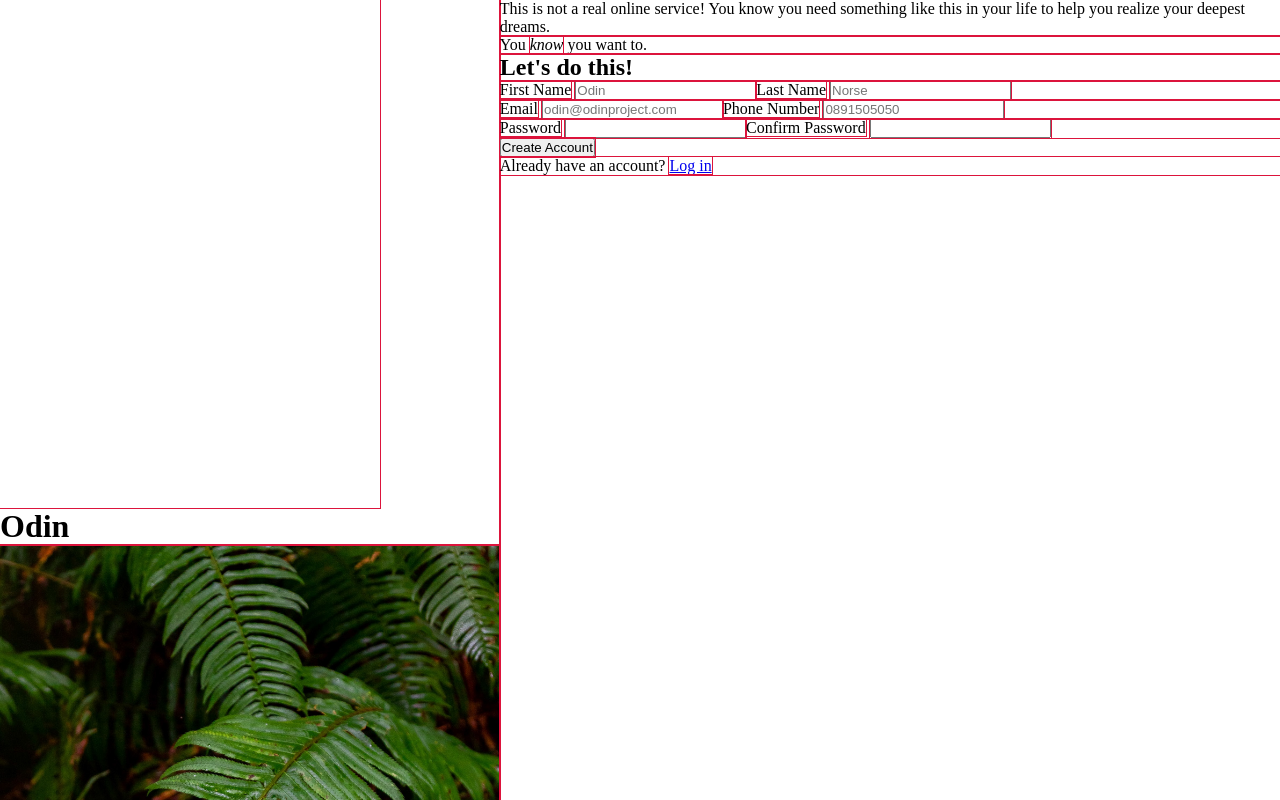
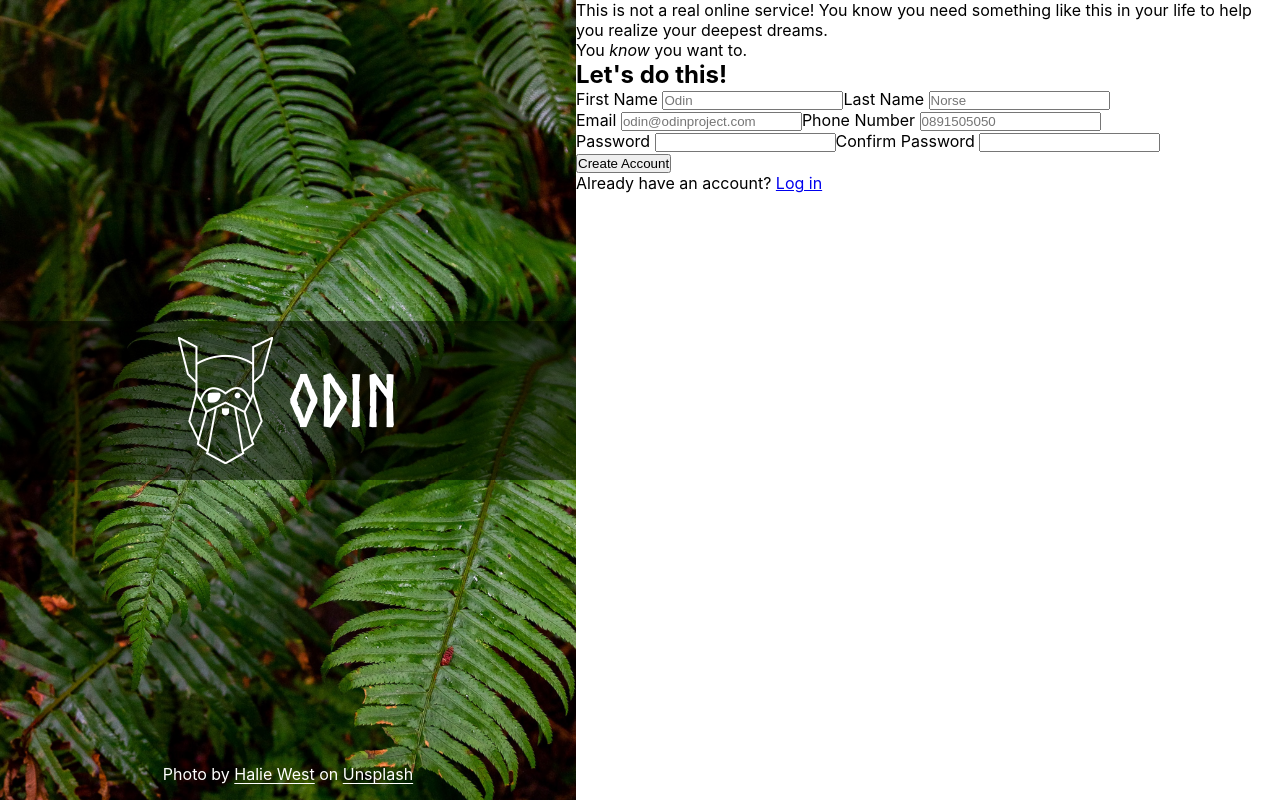
Before and after one commit to barryhanna/sign-up-form, a plain HTML site: page index.html in a window 1280 px wide. Shown: the top 800 px of the page. Drawn offline with Linux system fonts and the light colour scheme.

Commit message:
Left column design completed

```diff
--- a/index.html
+++ b/index.html
@@ -9,19 +9,18 @@
 </head>
 <body>
 	<div class="container">
-		<div class="col">
-			<h1><img src="./assets/odin-lined.png" />Odin</h1>
-			<figure>
-				<img src="./assets/halie-west-25xggax4bSA-unsplash.jpg" alt="">
-				<figcaption>Photo by Halie West on <a href="https://unsplash.it">Unsplash</a></figcaption>
-			</figure>
-
+		<div class="col brand-col">
+			<div class="heading">
+				<img class="logo" src="./assets/odin-lined.png">
+				<h1>Odin</h1>
+			</div>
+			<p class="photo-attribution">Photo by <a href="#">Halie West</a> on <a href="https://unsplash.it">Unsplash</a></p>
 		</div>
 		<div class="col content">
 			<p>This is not a real online service! You know you need something like this in your life to help you realize your deepest dreams.</p>
 			<p>You <em>know</em> you want to.</p>
-			<h2>Let's do this!</h2>
 			<form>
+				<h2>Let's do this!</h2>
 				<div class="row">
 					<fieldset>
 						<label for="fname">First Name</label>
--- a/style.css
+++ b/style.css
@@ -1,5 +1,5 @@
 @font-face {
-  font-family: face;
+  font-family: Norse;
   src: url('./assets/Norse-Bold.otf');
 }
 
@@ -9,7 +9,26 @@
   box-sizing: border-box;
   margin: 0;
   padding: 0;
-  outline: 1px solid crimson;
+  /* outline: 1px solid crimson; */
+}
+
+:root {
+  --clr-button: #596d48;
+  --clr-input-border: #e5e7eb;
+
+  --left-col-width: 45vw;
+}
+
+html {
+  height: 100vh;
+}
+
+body {
+  display: flex;
+  min-height: 100%;
+  font-family: -apple-system, BlinkMacSystemFont, avenir next, avenir, segoe ui,
+    helvetica neue, helvetica, Cantarell, Ubuntu, roboto, noto, arial,
+    sans-serif;
 }
 
 img {
@@ -21,16 +40,56 @@ fieldset {
   border: none;
 }
 
+h1 {
+  font-size: 4.5rem;
+}
+
 .container {
   display: flex;
 }
 
 .col:first-of-type {
-  width: 40%;
+  position: relative;
+  width: var(--left-col-width, 50vw);
 }
 
-.col:first-of-type img {
-  object-fit: fill;
+.brand-col {
+  background-image: url('./assets/halie-west-25xggax4bSA-unsplash.jpg');
+  background-size: cover;
+  color: white;
+  display: grid;
+  width: 100%;
+  place-content: center;
+}
+
+.heading {
+  background-color: rgba(0, 0, 0, 0.5);
+  display: flex;
+  gap: 1em;
+  padding: 1em;
+  width: var(--left-col-width, 50vw);
+  justify-content: center;
+  align-items: center;
+  font-family: Norse, serif;
+  text-align: center;
+}
+
+.logo {
+  width: 95px;
+  height: 127px;
+}
+
+.photo-attribution {
+  position: absolute;
+  bottom: 1rem;
+  left: 50%;
+  width: max-content;
+  transform: translateX(-50%);
+}
+
+.photo-attribution a {
+  color: currentColor;
+  text-underline-offset: 3px;
 }
 
 .row {
```
